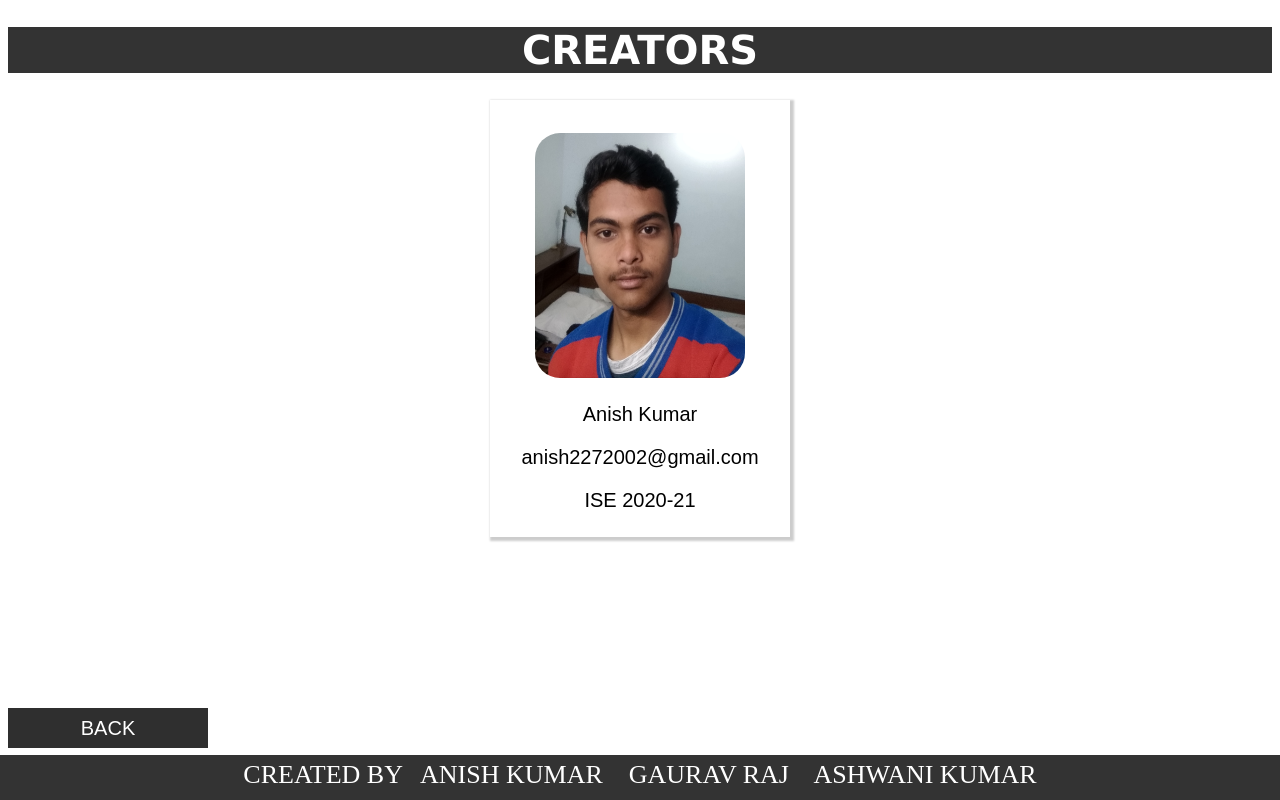
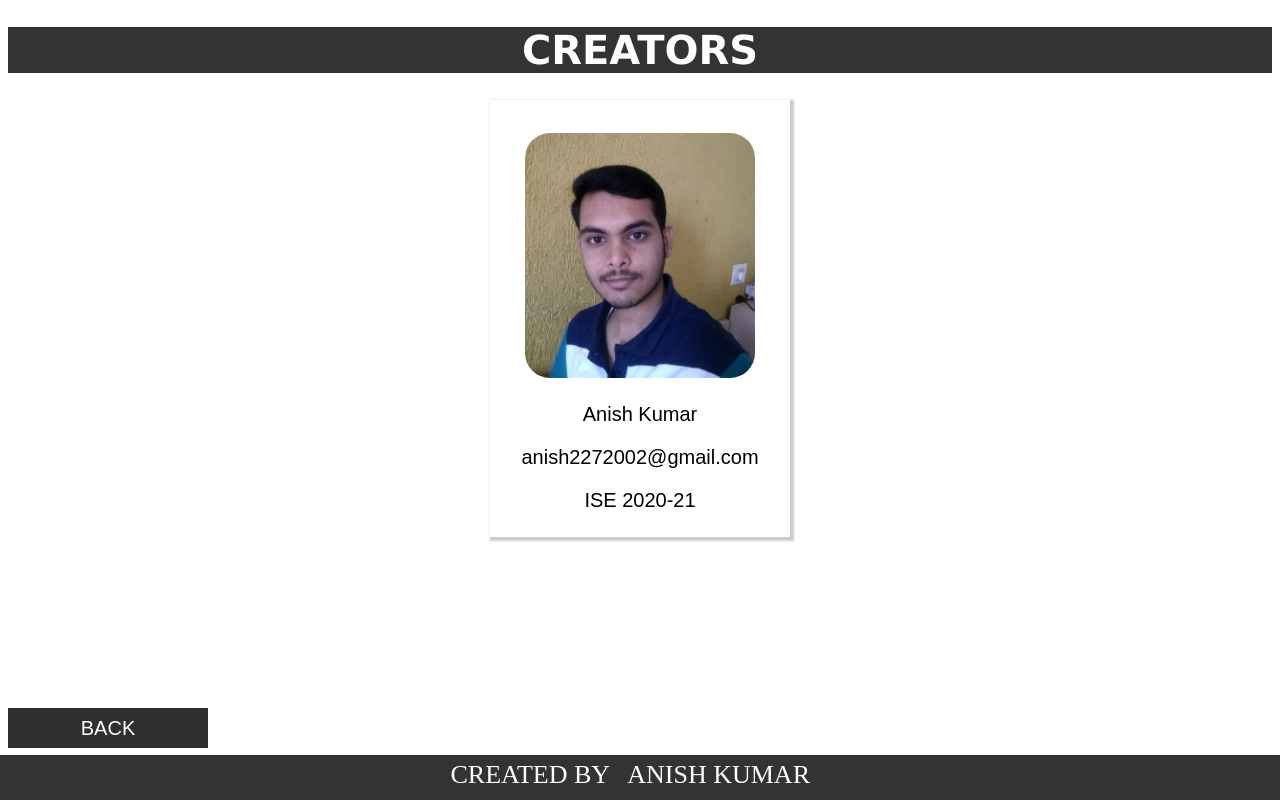
Before and after one commit to anish2272002/railway_reservation_django_project, a Django app: page /creators in a window 1280 px wide. Run offline with Django 3.2, Linux system fonts and the light colour scheme.

Commit message:
maintaining consistence

```diff
--- a/railway/rail/templates/base.html
+++ b/railway/rail/templates/base.html
@@ -61,7 +61,7 @@
         }
         .create_card_img{
             height:245px;
-            width:210px;
+            width:230px;
             margin-top:3%;
             border-radius:25px;
         }
@@ -210,7 +210,7 @@
     {% endblock %}
     <div class="creators">
         <a style="text-decoration:none;color:#fff;" href="creators">
-        CREATED BY &nbsp; ANISH KUMAR &nbsp;&nbsp; GAURAV RAJ &nbsp;&nbsp; ASHWANI KUMAR</a>
+        CREATED BY &nbsp; ANISH KUMAR &nbsp;&nbsp;</a>
     </div>
 </body>
 </html>
--- a/railway/rail/templates/create.html
+++ b/railway/rail/templates/create.html
@@ -4,7 +4,7 @@
 <h1 class="create_heading">CREATORS</h1>
 <center>
 <div class="create_card">
-    <p><img class="create_card_img" src="{% static 'anish.jpg' %}"></p>
+    <p><img class="create_card_img" src="{% static 'abcm.jpg' %}"></p>
     <p>Anish Kumar</p>
     <p>anish2272002@gmail.com</p>
     <p>ISE 2020-21</p>
```
Also changed, not shown: railway/rail/db.sqlite3, railway/rail/static/abc.jpg (added), railway/rail/static/abcd.jpg (added), railway/rail/static/abcm.jpg (added).
